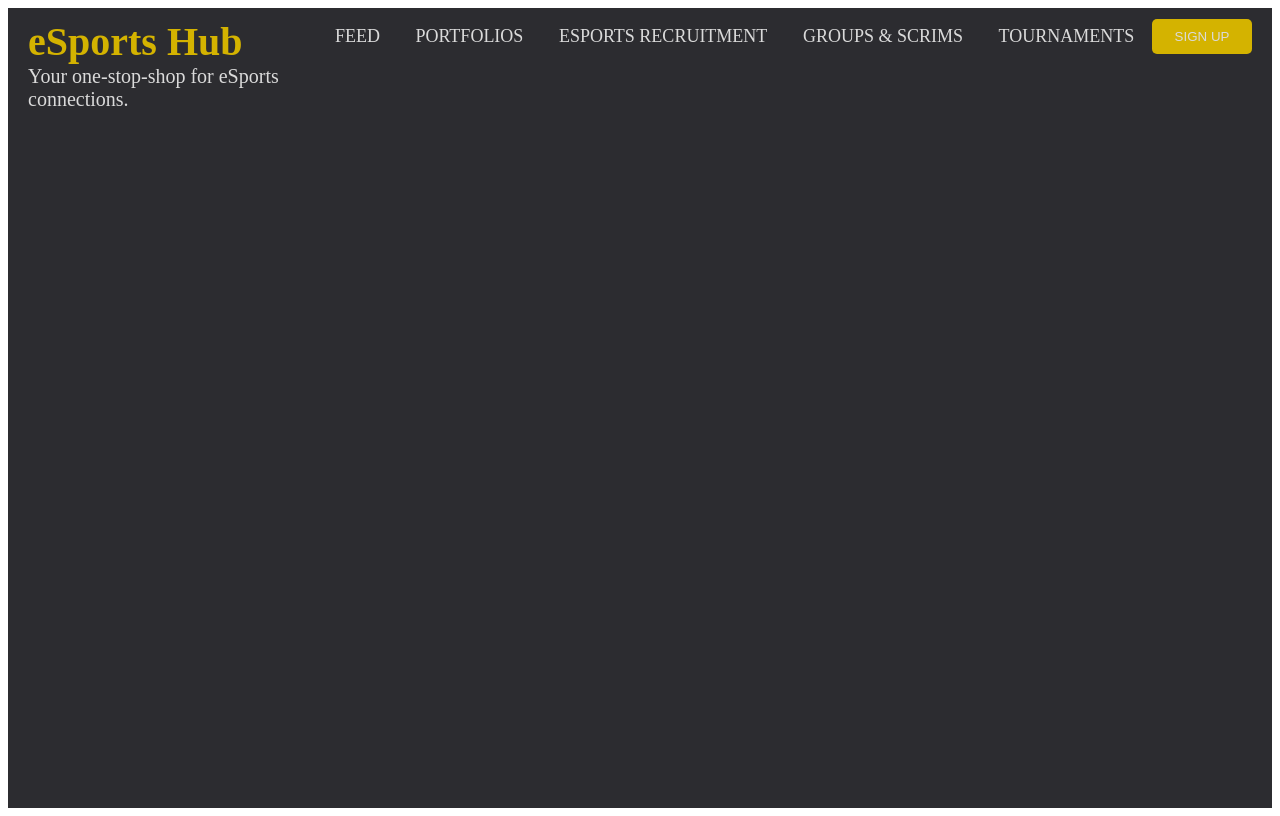
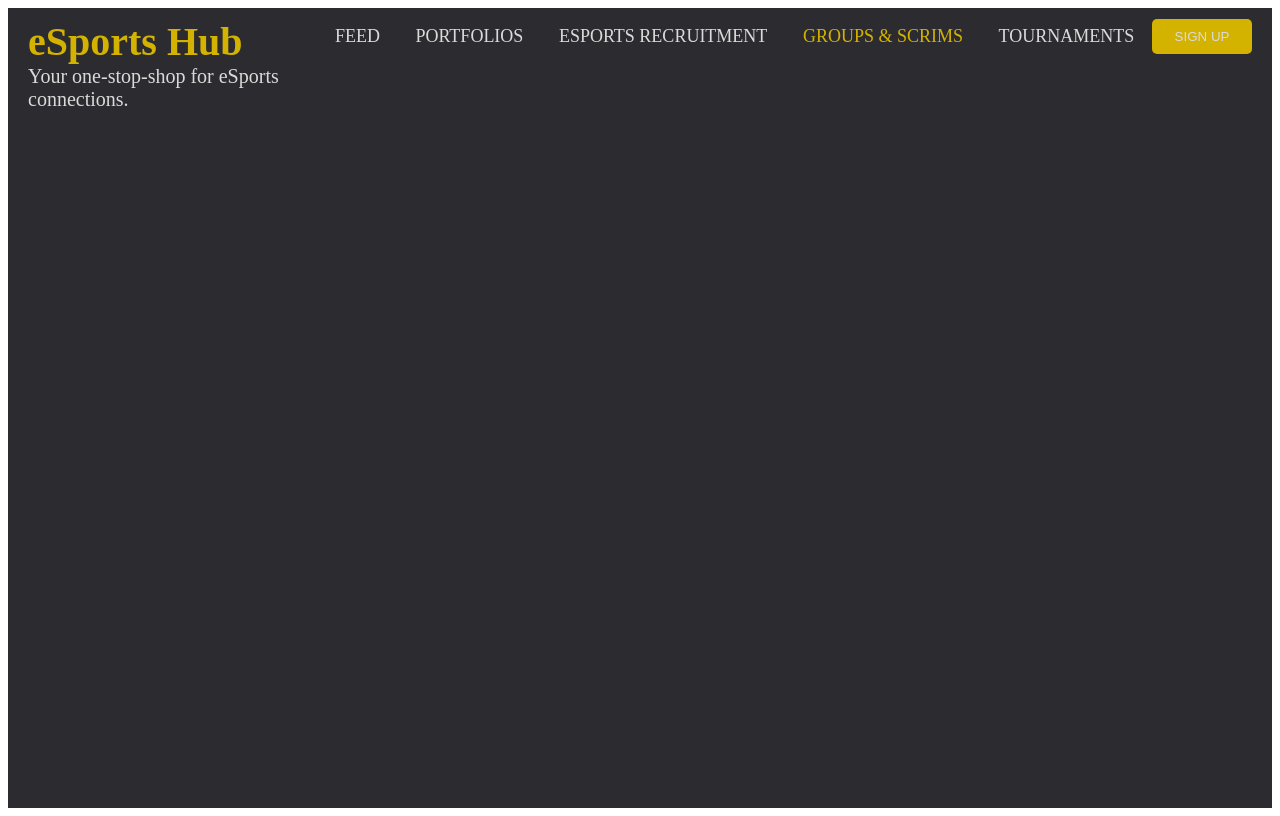
Before and after one commit to AlexisAndAnthony/eSports-Hub, a React (Create React App) app in the folder client/: page /groups in a window 1280 px wide. Built offline with nearby package versions, Linux system fonts and the light colour scheme; the HTML template or start-up script is replaced by a standard one.

Commit message:
Added color change to nav bar based on current page

```diff
--- a/client/src/components/Header.js
+++ b/client/src/components/Header.js
@@ -1,7 +1,11 @@
 import '../styles/App.css';
-import { Link } from "react-router-dom";
+import { Link, useLocation } from "react-router-dom";
 
 function Header(props) {
+  const location = useLocation();
+  console.log(location);
+  console.log(location['pathname']);
+
   return (
     <header className="header">
       <div className="title-group">
@@ -9,21 +13,54 @@ function Header(props) {
         <p>Your one-stop-shop for eSports connections.</p>
       </div>
       <div className="nav-bar">
-          <NavBar isSignedIn={props.isSignedIn}/>
+        <NavBar isSignedIn={props.isSignedIn} selectedLink={location.pathname}/>
       </div>
     </header>
   )
 }
 
 function NavBar(props) {
+  console.log(props.selectedLink);
+  console.log(props.selectedLink == "/feed");
+
   return (
     <div className="nav-bar">
       <div className="nav-links">
-          <Link to="/feed" style={{ textDecoration: 'none' }}><p>FEED</p></Link>
-          <Link to="/portfolios" style={{ textDecoration: 'none' }}><p>PORTFOLIOS</p></Link>
-          <Link to="/recruitment" style={{ textDecoration: 'none' }}><p>ESPORTS RECRUITMENT</p></Link>
-          <Link to="/groups" style={{ textDecoration: 'none' }}><p>GROUPS & SCRIMS</p></Link>
-          <Link to="/tournaments" style={{ textDecoration: 'none' }}><p>TOURNAMENTS</p></Link>
+        <Link
+          to="/feed"
+          style={{ textDecoration: 'none' }}
+          id={`${props.selectedLink == "/feed" ? "selected-link" : ""}`}
+        >
+          <p>FEED</p>
+        </Link>
+        <Link
+          to="/portfolios"
+          style={{ textDecoration: 'none' }}
+          id={props.selectedLink == "/portfolios" ? "selected-link" : ""}
+        >
+          <p>PORTFOLIOS</p>
+        </Link>
+        <Link
+          to="/recruitment"
+          style={{ textDecoration: 'none' }}
+          id={props.selectedLink == "/recruitment" ? "selected-link" : ""}
+        >
+          <p>ESPORTS RECRUITMENT</p>
+        </Link>
+        <Link
+          to="/groups"
+          style={{ textDecoration: 'none' }}
+          id={props.selectedLink == "/groups" ? "selected-link" : ""}
+        >
+          <p>GROUPS & SCRIMS</p>
+        </Link>
+        <Link
+          to="/tournaments"
+          style={{ textDecoration: 'none' }}
+          id={props.selectedLink == "/tournaments" ? "selected-link" : ""}
+        >
+          <p>TOURNAMENTS</p>
+        </Link>
       </div>
       {!props.isSignedIn
         ? <SignInButton />
--- a/client/src/styles/App.css
+++ b/client/src/styles/App.css
@@ -51,7 +51,11 @@
   width: 100%;
 }
 
-.nav-bar p {
+#selected-link {
+  color: #D4B300;
+}
+
+a {
   color: #DADADA;
 }
 
```
Lines whose indentation alone changed are shown as unchanged.
